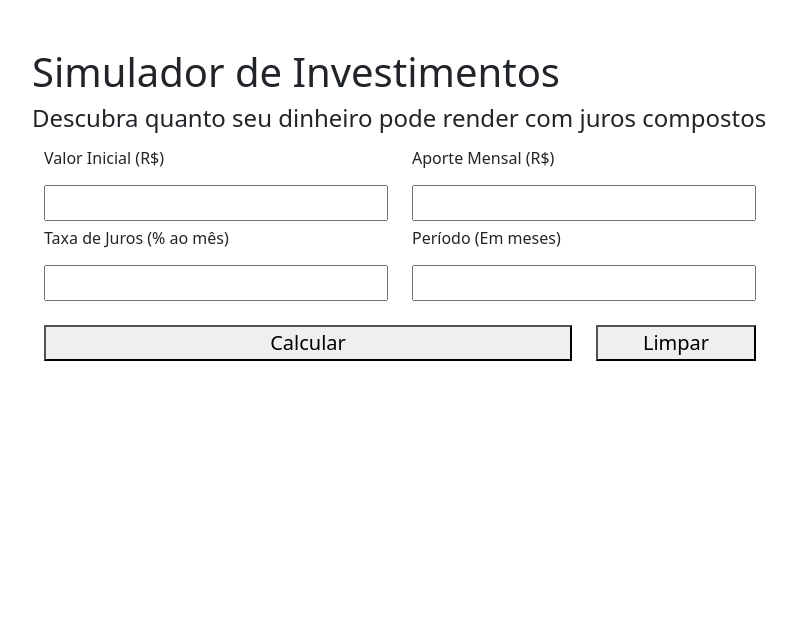
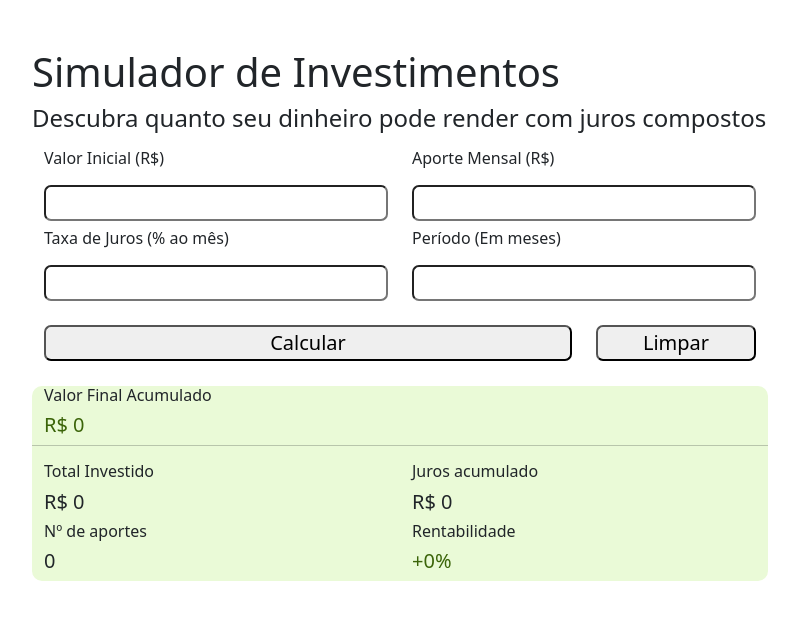
Before and after one commit to gbrsouz/pdmP1, a React (Vite) app in the folder SimuladorDeInvestimentos/: page / in a window 1280 px wide. Shown: the top 620 px of the page, without its empty margins (50-849 px from the left). Built offline with nearby package versions, Linux system fonts and the light colour scheme.

Commit message:
feat(p1): calcula o juros e mostra o resultado

```diff
--- a/SimuladorDeInvestimentos/src/App.jsx
+++ b/SimuladorDeInvestimentos/src/App.jsx
@@ -1,7 +1,14 @@
 import { useState } from 'react'
 import CapturaDados from './CapturaDados'
+import ExibeDados from './ExibeDados'
 
 function App() {
+  const[valorFinal, setValorFinal] = useState(0)
+  const[total, setTotal] = useState(0)
+  const[aporte, setAporte] = useState(0)
+  const[juros, setJuros] = useState(0)
+  const[rentabilidade, setRentabilidade] = useState(0)
+
   return (
     <div class="container">
       <div class="row">
@@ -10,7 +17,20 @@ function App() {
           }}>
             <h1>Simulador de Investimentos</h1>
             <h4>Descubra quanto seu dinheiro pode render com juros compostos</h4>
-          <CapturaDados></CapturaDados>
+          <CapturaDados
+            setValorFinal = {setValorFinal}
+            setTotal = {setTotal}
+            setAporte = {setAporte}
+            setJuros = {setJuros}
+            setRentabilidade = {setRentabilidade}
+          ></CapturaDados>
+          <ExibeDados
+            valorFinal = {valorFinal}
+            total = {total}
+            aporte = {aporte}
+            juros = {juros}
+            rentabilidade = {rentabilidade}
+          ></ExibeDados>
         </div>
       </div>
     </div>
--- a/SimuladorDeInvestimentos/src/CapturaDados.jsx
+++ b/SimuladorDeInvestimentos/src/CapturaDados.jsx
@@ -1,37 +1,69 @@
-const CapturaDados = () => {
+import { useState } from "react"
+
+const CapturaDados = props => {
+    const [valorInicial, setValorInicial] = useState(0)
+    const [taxa, setTaxa] = useState(0)
+    const [aporteMensal, setAporteMensal] = useState(0)
+    const [periodo, setPeriodo] = useState(0)
+
+    const calcular = () => {
+        let montante = valorInicial
+        let totalInvestido = valorInicial
+
+        for (let i = 1; i <= periodo; i++) {
+            montante = montante * (1 + taxa / 100) + aporteMensal
+            totalInvestido += aporteMensal
+        }
+
+        let juros = montante - totalInvestido
+        let rentabilidade = juros / totalInvestido * 100
+
+        props.setValorFinal(montante.toFixed(2))
+        props.setTotal(totalInvestido.toFixed(2))
+        props.setAporte(periodo)
+        props.setJuros(juros.toFixed(2))
+        props.setRentabilidade(rentabilidade.toFixed(2))
+    }
+
     return(
         <div class="container">
             <div class="row">
                 <div class="col-md-6">
                     <h6 class="mt-2">Valor Inicial (R$)</h6>
-                <input type="number" class="w-100"  name="" id="" style={{
-                    fontSize: 20
-                }}/>
+                    <input type="number" class="w-100"  name="" id="valorInicial" style={{
+                        fontSize: 20,
+                        borderRadius: 7
+                    }} onChange={(e) => setValorInicial(Number(e.target.value))}/>
                     <h6 class="mt-2">Taxa de Juros (% ao mês)</h6>
                     <input type="number" class="w-100" name="" id="" style={{
-                    fontSize: 20
-                }}/>
+                        fontSize: 20,
+                        borderRadius: 7
+                    }} onChange={(e) => setTaxa(Number(e.target.value))}/>
                 </div>
                 <div class="col-md-6">
                     <h6 class="mt-2">Aporte Mensal (R$)</h6>
                     <input type="number" class="w-100" name="" id="" style={{
-                    fontSize: 20
-                }}/>
+                        fontSize: 20,
+                        borderRadius: 7
+                    }} onChange={(e) => setAporteMensal(Number(e.target.value))}/>
                     <h6 class="mt-2">Período (Em meses)</h6>
                     <input type="number" class="w-100" name="" id="" style={{
-                    fontSize: 20
-                }}/>
+                        fontSize: 20,
+                        borderRadius: 7
+                    }} onChange={(e) => setPeriodo(Number(e.target.value))}/>
                 </div>
             </div>
             <div class="row">
                 <div class="col-md-9">
                     <button class="mt-4 w-100" style={{
-                    fontSize: 20
-                }}>Calcular</button>
+                        fontSize: 20,
+                        borderRadius: 7
+                    }} onClick={calcular} >Calcular</button>
                 </div>
                 <div class="col-md-3">
                     <button class="mt-4 w-100" style={{
-                    fontSize: 20
+                        fontSize: 20,
+                        borderRadius: 7
                     }}>Limpar</button>
                 </div>
             </div>
--- /dev/null
+++ b/SimuladorDeInvestimentos/src/ExibeDados.jsx
@@ -0,0 +1,38 @@
+const ExibeDados = props => {
+  return(
+    <div class="container" style={{
+        backgroundColor: "#EAFAD7",
+        marginTop: 25,
+        fontSize: 30,
+        borderRadius: 10
+    }}>
+        <div class="row">
+            <div class="col-md-12">
+                <h6>Valor Final Acumulado</h6>
+                <h5 style={{
+                    color: "#3B6409"
+                }}>R$ {props.valorFinal}</h5>
+            </div>
+            <hr></hr>
+        </div>
+        <div class="row">
+            <div class="col-md-6">
+                <h6>Total Investido</h6>
+                <h5>R$ {props.total}</h5>
+                <h6>Nº de aportes</h6>
+                <h5>{props.aporte}</h5>
+            </div>
+            <div class="col-md-6">
+                <h6>Juros acumulado</h6>
+                <h5>R$ {props.juros}</h5>
+                <h6>Rentabilidade</h6>
+                <h5 style={{
+                    color: "#3B6409"
+                }}>+{props.rentabilidade}%</h5>
+            </div>
+            </div>
+    </div>
+  )
+}
+
+export default ExibeDados
```
Lines whose indentation alone changed are shown as unchanged.
